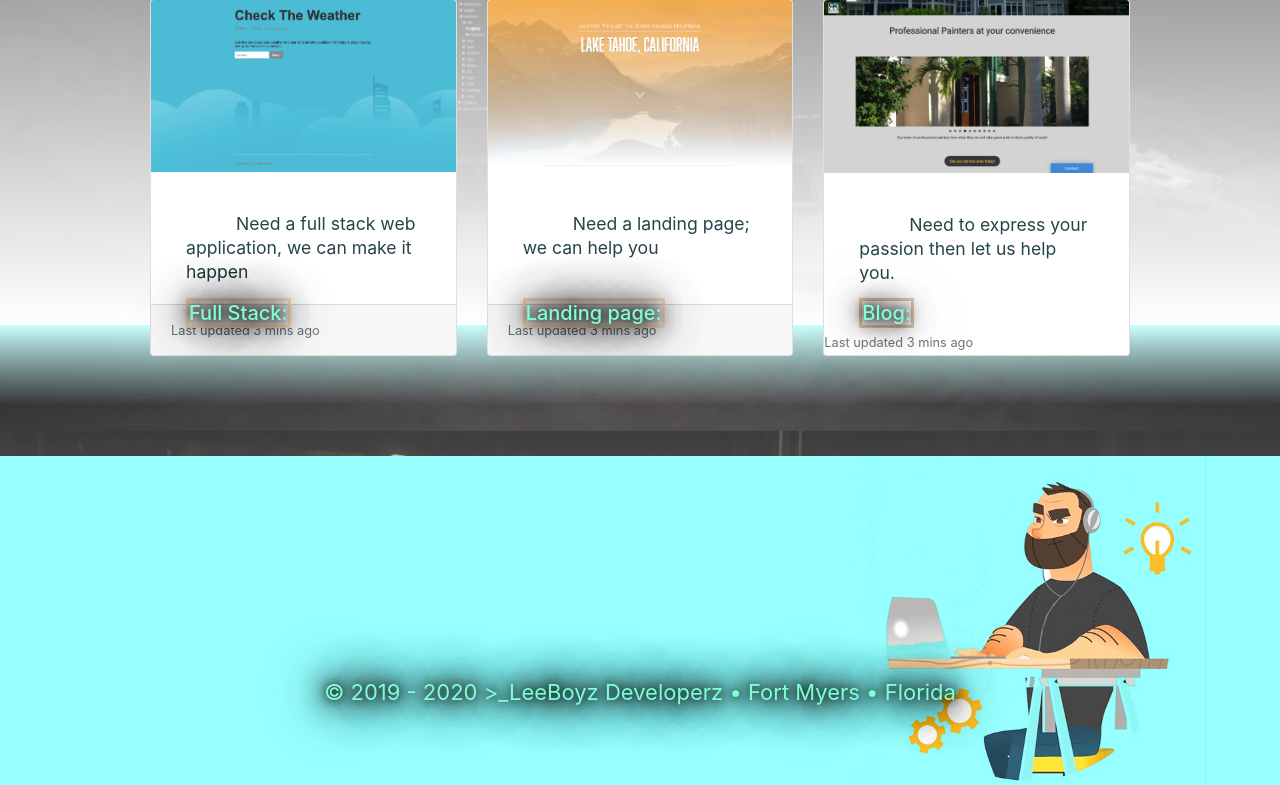
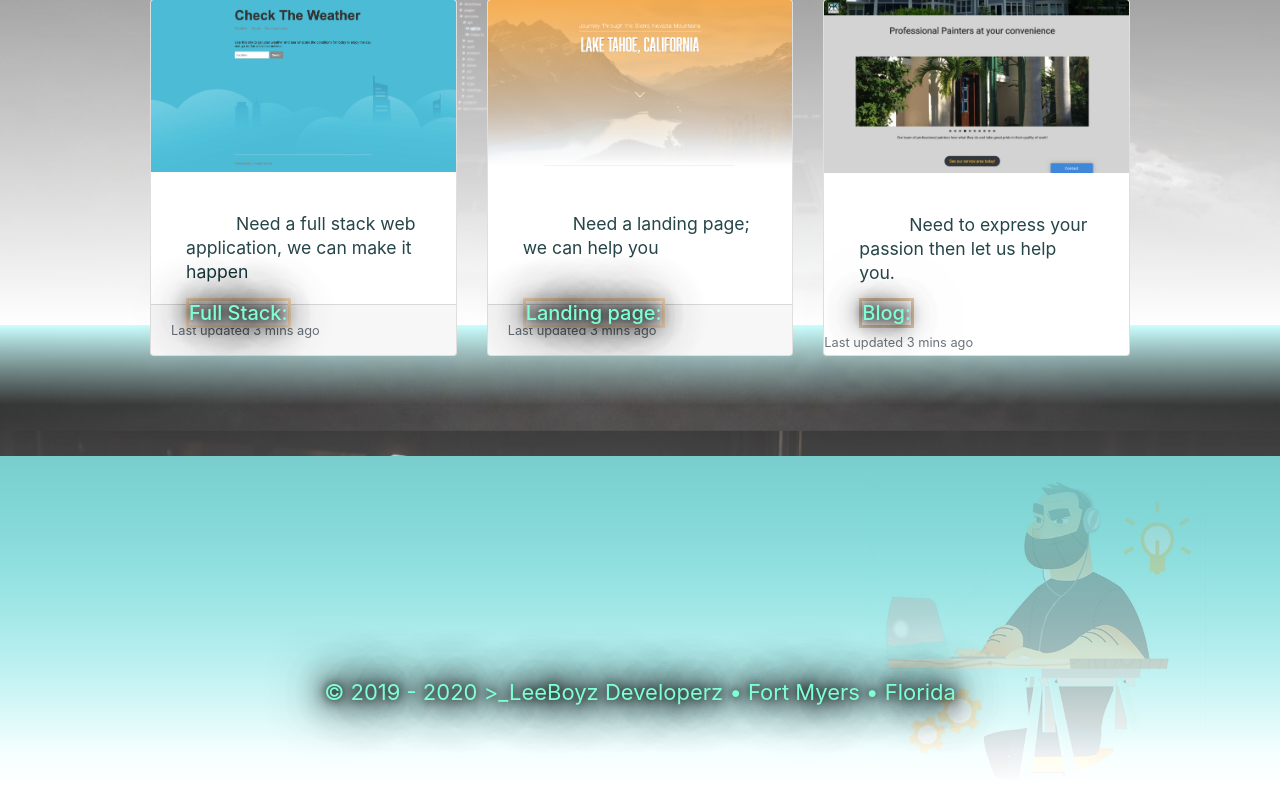
Before and after one commit to xJA10x/LeeBoyzDevelopers, a PHP site: page / in a window 1280 px wide. Shown: the part 1275-2060 px from the top of the page. Run offline with PHP 8.4, Linux system fonts and the light colour scheme.

Commit message:
Added gradient to the footer

```diff
--- a/css/main.css
+++ b/css/main.css
@@ -282,7 +282,9 @@ footer styles
   margin-top: 100px;
   padding-top: 220px;
   padding-bottom: 60px;
-  background: url("../pictures/banner.png");
+  background: linear-gradient(#79cdcd, transparent 90%),
+    linear-gradient(0deg, #fff, transparent),
+    #afeeee url("../pictures/banner.png");
   background-size: cover;
   background-position: center;
   background-repeat: no-repeat;
```
